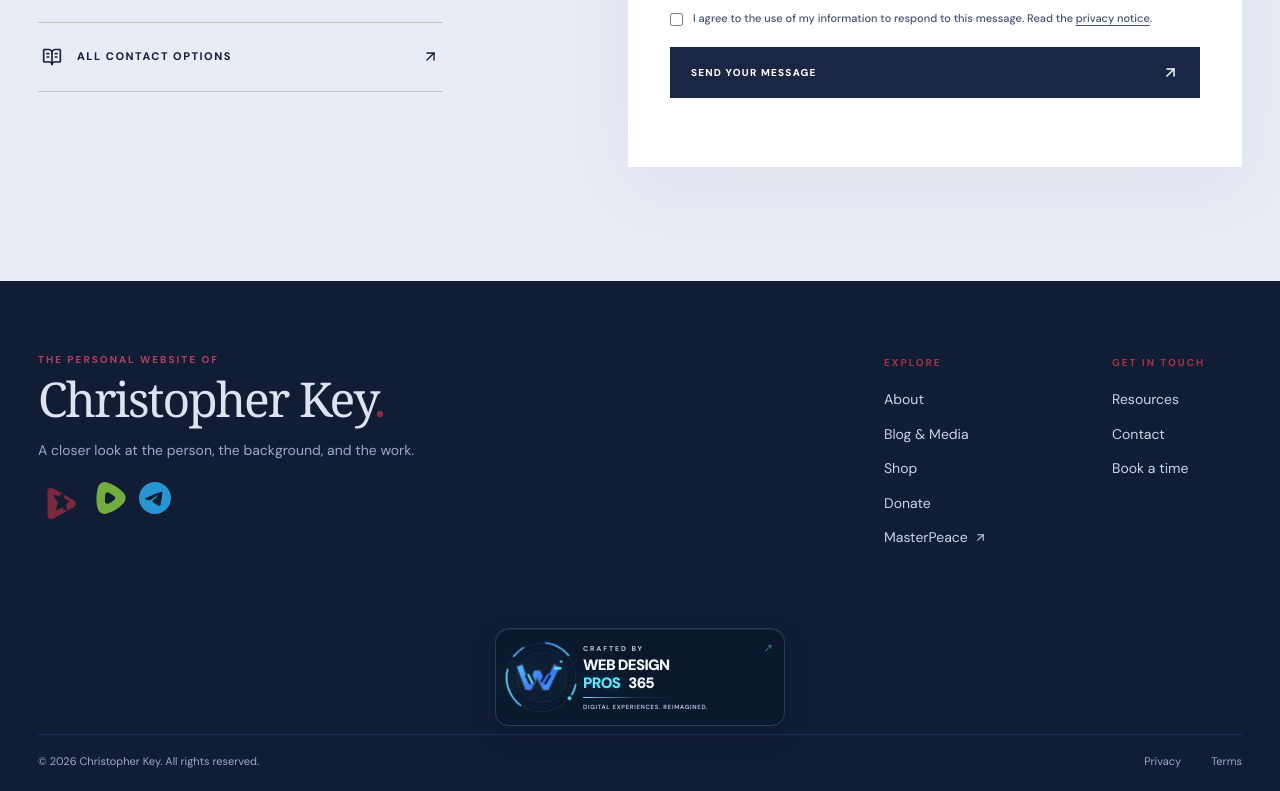
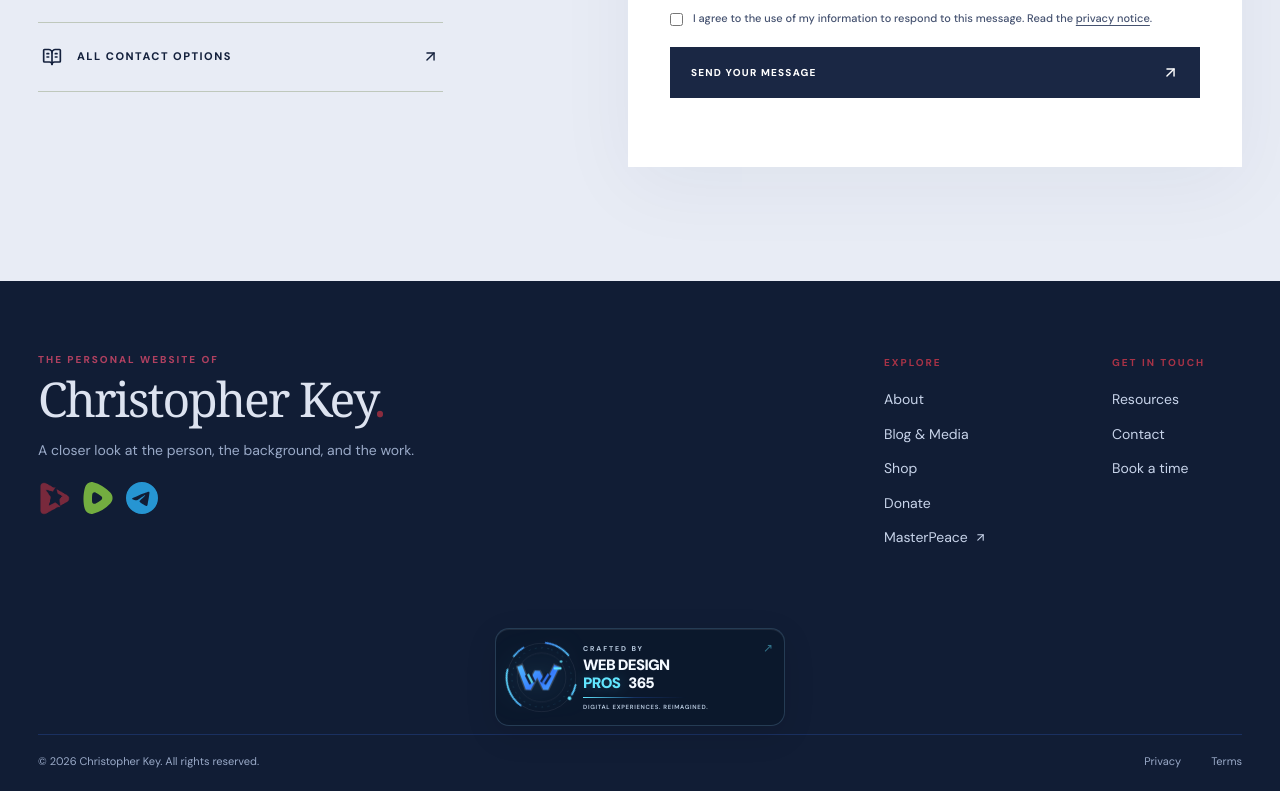
Before and after one commit to AppStudioPros/chris-iskey, a Next.js app: page / in a window 1280 px wide. Shown: the part 4726-5517 px from the top of the page. Built offline with nearby package versions, Linux system fonts and the light colour scheme.

Commit message:
Brighteon: cropped icon, white removed, red applied, 32px to match other icons

```diff
--- a/components/SiteFooter.tsx
+++ b/components/SiteFooter.tsx
@@ -7,7 +7,7 @@ const socials = [
     label: 'Brighteon',
     url: 'https://www.brighteon.com/channels/vaccinepolice/home',
     icon: (
-      <img src="/images/brighteon-logo.png" alt="Brighteon" width={45} height={45} style={{objectFit:'contain'}}/>
+      <img src="/images/brighteon-logo.png" alt="Brighteon" width={32} height={32} style={{objectFit:'contain'}}/>
     ),
   },
   {
```
Also changed, not shown: public/images/brighteon-logo.png.
